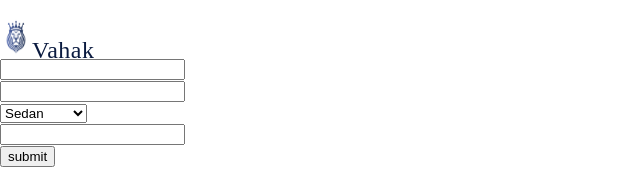
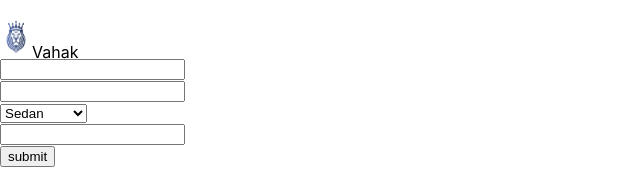
Before and after one commit to 24manoj/vahakassignment, a React (Create React App) app: page / in a window 1280 px wide. Shown: the top 169 px of the page, without its empty margins (0-640 px from the left). Built offline with nearby package versions, Linux system fonts and the light colour scheme.

Commit message:
May 27, 2021 11:34 AM

```diff
--- a/src/components/Header/Header.jsx
+++ b/src/components/Header/Header.jsx
@@ -7,7 +7,7 @@ export default function Header() {
       <div className='header-div'>
         <p>
           <img className='header-log' src={src} />
-          <span className='header-text'>Vahak</span>
+          Vahak
         </p>
       </div>
     </div>
```
